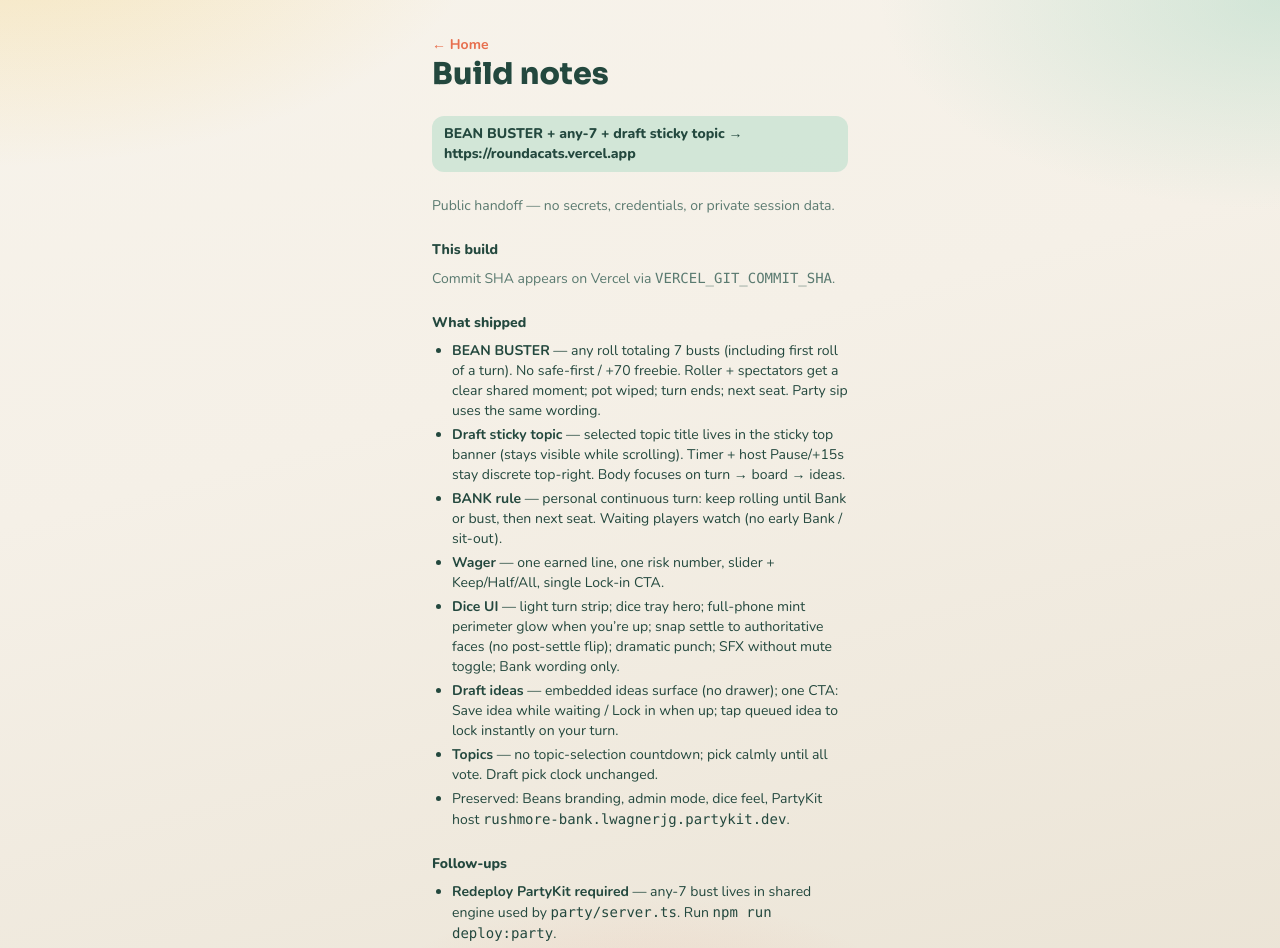
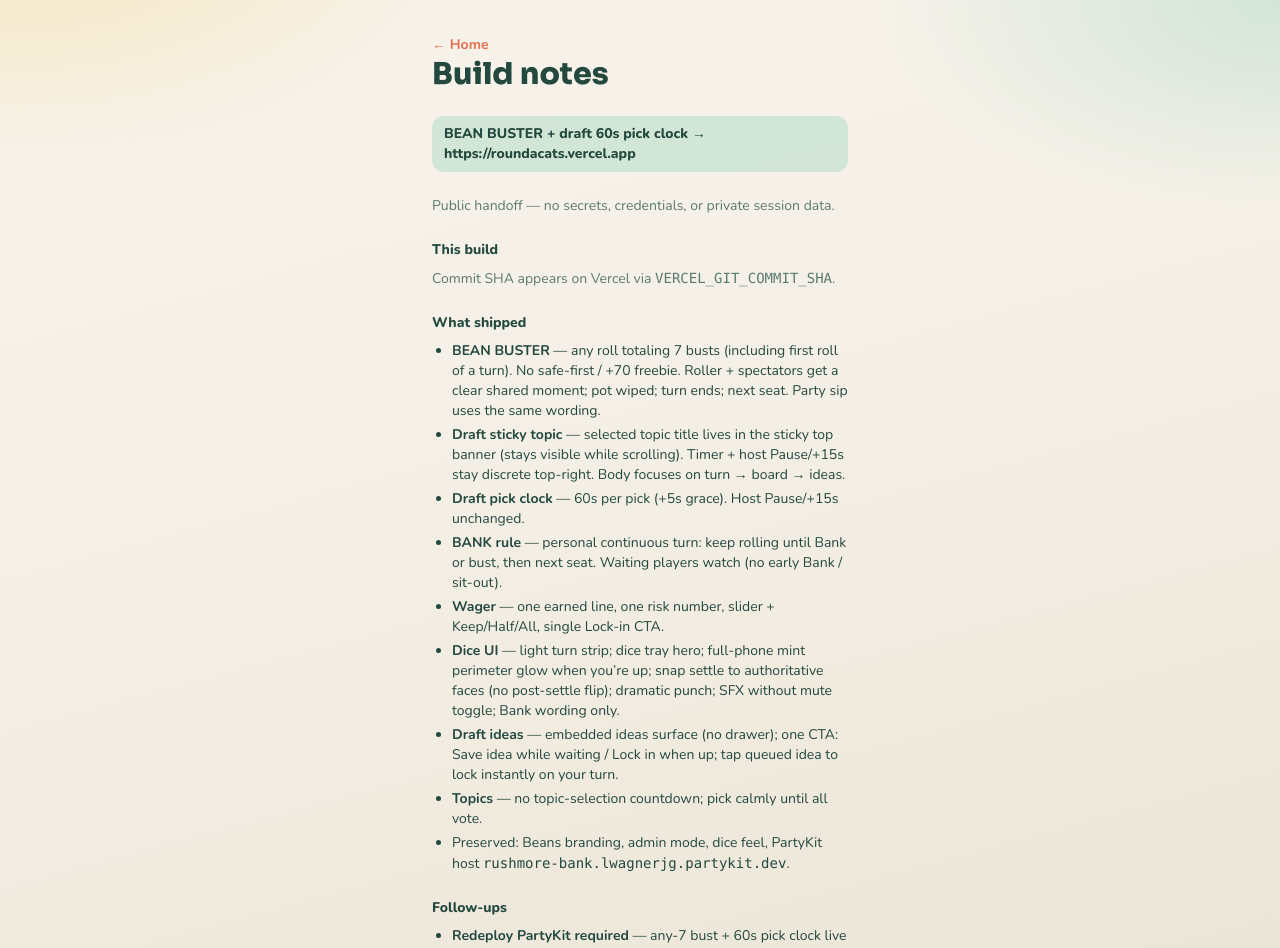
Before and after one commit to LWagnerJG/rushmore-bank, a Next.js app: page /build-notes in a window 1280 px wide. Shown: the top 948 px of the page. Built offline with nearby package versions, Linux system fonts and the light colour scheme.

Commit message:
Draft pick clock 60s (host +15s / pause unchanged)
Bump RULES.pickClockSeconds to 60; PartyKit already reads RULES.
Update docs, how-to-play, build-notes, and timer guard test.

Co-authored-by: LWagnerJG <LWagnerJG@users.noreply.github.com>

```diff
--- a/src/app/build-notes/page.tsx
+++ b/src/app/build-notes/page.tsx
@@ -16,7 +16,7 @@ export default function BuildNotesPage() {
         Build notes
       </h1>
       <p className="rounded-xl bg-[rgba(167,215,194,0.45)] px-3 py-2 text-sm font-extrabold">
-        BEAN BUSTER + any-7 + draft sticky topic → {RULES.productionUrl}
+        BEAN BUSTER + draft 60s pick clock → {RULES.productionUrl}
       </p>
       <p className="text-sm text-[var(--muted)]">
         Public handoff — no secrets, credentials, or private session data.
@@ -64,6 +64,11 @@ export default function BuildNotesPage() {
             ideas.
           </li>
           <li>
+            <strong>Draft pick clock</strong> — {RULES.pickClockSeconds}s per
+            pick (+{RULES.pickGraceSeconds}s grace). Host Pause/+
+            {RULES.hostExtendSeconds}s unchanged.
+          </li>
+          <li>
             <strong>BANK rule</strong> — personal continuous turn: keep rolling
             until Bank or bust, then next seat. Waiting players watch (no early
             Bank / sit-out).
@@ -85,7 +90,7 @@ export default function BuildNotesPage() {
           </li>
           <li>
             <strong>Topics</strong> — no topic-selection countdown; pick calmly
-            until all vote. Draft pick clock unchanged.
+            until all vote.
           </li>
           <li>
             Preserved: Beans branding, admin mode, dice feel, PartyKit host{" "}
@@ -98,8 +103,9 @@ export default function BuildNotesPage() {
         <h2 className="font-extrabold">Follow-ups</h2>
         <ul className="list-disc space-y-1 pl-5">
           <li>
-            <strong>Redeploy PartyKit required</strong> — any-7 bust lives in
-            shared engine used by <code>party/server.ts</code>. Run{" "}
+            <strong>Redeploy PartyKit required</strong> — any-7 bust +{" "}
+            {RULES.pickClockSeconds}s pick clock live via{" "}
+            <code>RULES</code> in <code>party/server.ts</code>. Run{" "}
             <code>npm run deploy:party</code>.
           </li>
         </ul>
--- a/src/shared/rules.ts
+++ b/src/shared/rules.ts
@@ -34,7 +34,7 @@ export const RULES = {
   targetMinutesMax: 30,
 
   /** Draft (no prep phase — topic lock goes straight to draft) */
-  pickClockSeconds: 30,
+  pickClockSeconds: 60,
   /** Short grace after pick clock hits 0 before miss */
   pickGraceSeconds: 5,
   hostExtendSeconds: 15,
```
Also changed, not shown: 3 other files (tests, documents, lock files or other folders).
